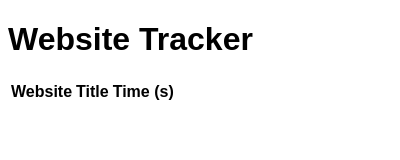
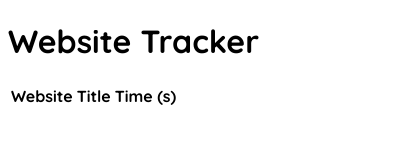
Before and after one commit to axz0315/Generator-AI-Hackathon, a browser extension: page popup.html in a window 400 px wide. Drawn offline with Linux system fonts and the light colour scheme.

Commit message:
Update style.css

```diff
--- a/style.css
+++ b/style.css
@@ -1,3 +1,5 @@
+@import url('https://fonts.googleapis.com/css2?family=Quicksand:wght@300..700&display=swap');
+
 body {
     font-family: 'Quicksand', sans-serif;
 }
```
